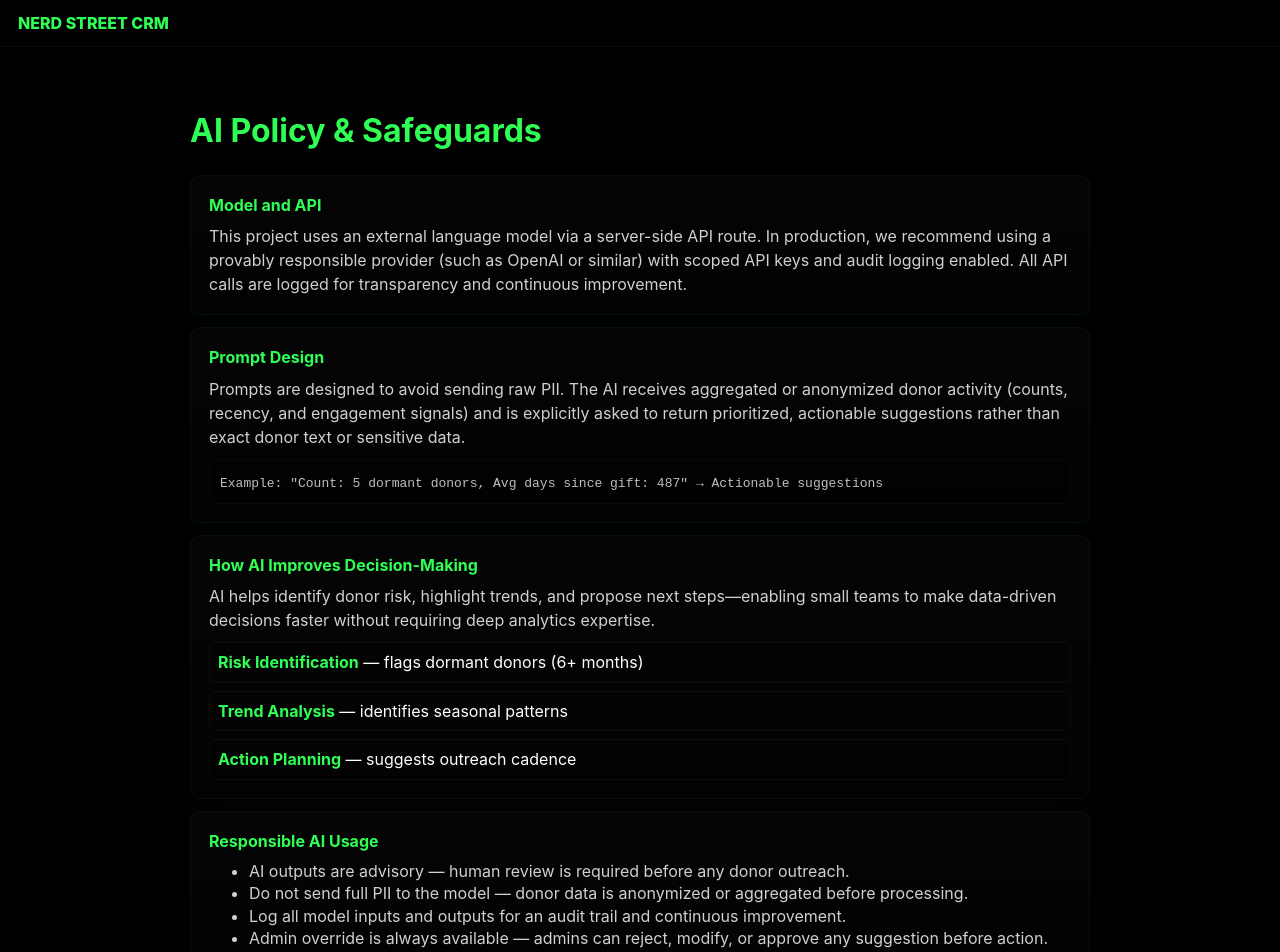
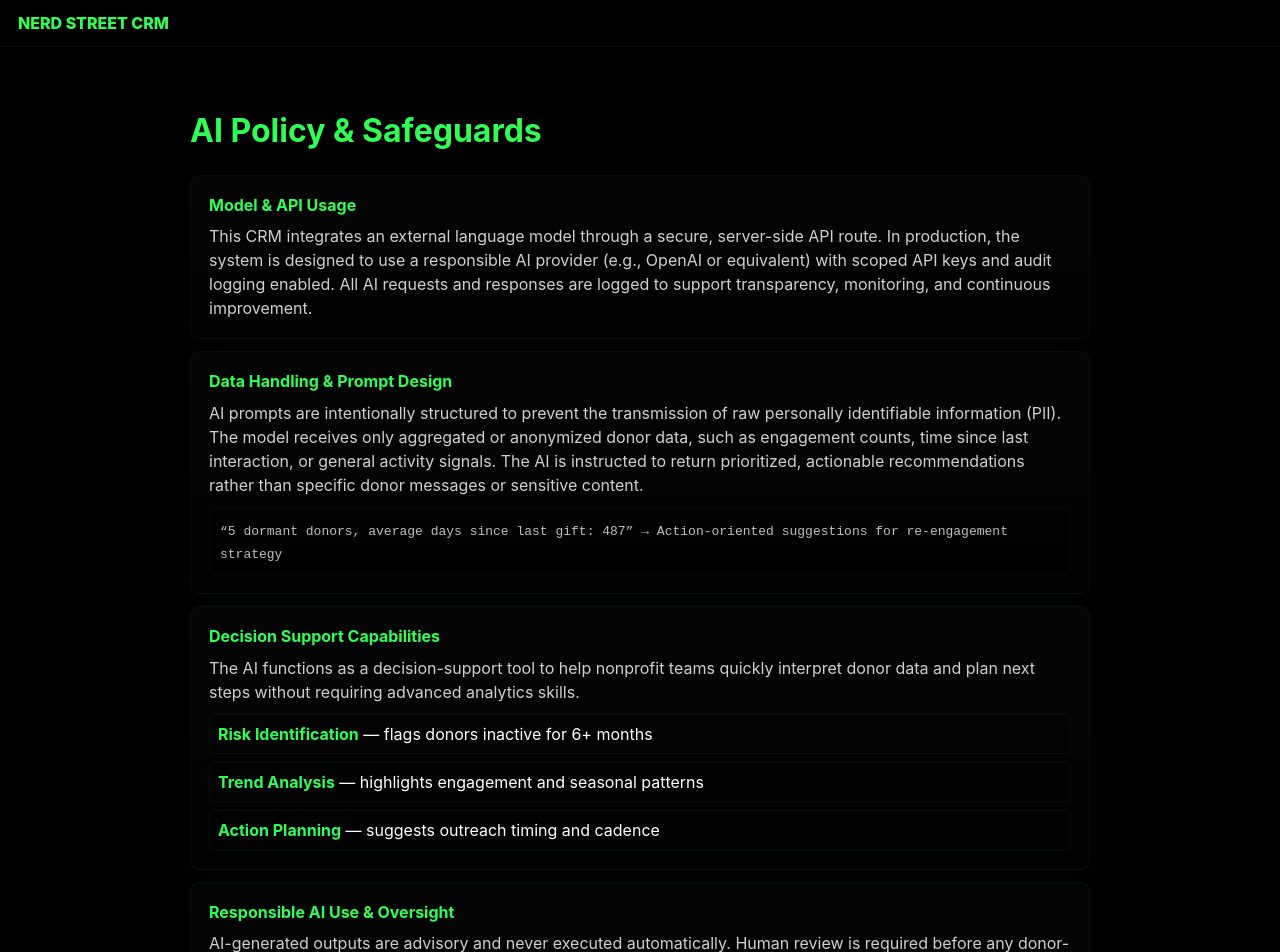
Before and after one commit to Nlewi-glitch089/Nerd-Street-CRM, a Next.js app: page /ai-policy in a window 1280 px wide. Shown: the top 952 px of the page. Built offline with nearby package versions, Linux system fonts and the light colour scheme.

Commit message:
docs: update AI Policy & Safeguards text per request

```diff
--- a/pages/ai-policy.js
+++ b/pages/ai-policy.js
@@ -5,36 +5,37 @@ export default function AIPolicy() {
 
       <div style={{marginTop:12, display:'grid', gap:12}}>
         <div className="card problem-card">
-          <h4 style={{color:'var(--color-neon)'}}>Model and API</h4>
-          <p style={{marginTop:8, color:'#d0d0d0'}}>This project uses an external language model via a server-side API route. In production, we recommend using a provably responsible provider (such as OpenAI or similar) with scoped API keys and audit logging enabled. All API calls are logged for transparency and continuous improvement.</p>
+          <h4 style={{color:'var(--color-neon)'}}>Model & API Usage</h4>
+          <p style={{marginTop:8, color:'#d0d0d0'}}>This CRM integrates an external language model through a secure, server-side API route. In production, the system is designed to use a responsible AI provider (e.g., OpenAI or equivalent) with scoped API keys and audit logging enabled. All AI requests and responses are logged to support transparency, monitoring, and continuous improvement.</p>
         </div>
 
         <div className="card problem-card">
-          <h4 style={{color:'var(--color-neon)'}}>Prompt Design</h4>
-          <p style={{marginTop:8, color:'#d0d0d0'}}>Prompts are designed to avoid sending raw PII. The AI receives aggregated or anonymized donor activity (counts, recency, and engagement signals) and is explicitly asked to return prioritized, actionable suggestions rather than exact donor text or sensitive data.</p>
+          <h4 style={{color:'var(--color-neon)'}}>Data Handling & Prompt Design</h4>
+          <p style={{marginTop:8, color:'#d0d0d0'}}>AI prompts are intentionally structured to prevent the transmission of raw personally identifiable information (PII). The model receives only aggregated or anonymized donor data, such as engagement counts, time since last interaction, or general activity signals. The AI is instructed to return prioritized, actionable recommendations rather than specific donor messages or sensitive content.</p>
           <div style={{marginTop:10, background:'rgba(0,0,0,0.12)', padding:10, borderRadius:6, border:'1px solid rgba(var(--color-neon-rgb),0.04)'}}>
-            <code style={{color:'#bfbfbf'}}>Example: "Count: 5 dormant donors, Avg days since gift: 487" → Actionable suggestions</code>
+            <code style={{color:'#bfbfbf'}}>&ldquo;5 dormant donors, average days since last gift: 487&rdquo; → Action-oriented suggestions for re-engagement strategy</code>
           </div>
         </div>
 
         <div className="card problem-card">
-          <h4 style={{color:'var(--color-neon)'}}>How AI Improves Decision-Making</h4>
-          <p style={{marginTop:8, color:'#d0d0d0'}}>AI helps identify donor risk, highlight trends, and propose next steps—enabling small teams to make data-driven decisions faster without requiring deep analytics expertise.</p>
+          <h4 style={{color:'var(--color-neon)'}}>Decision Support Capabilities</h4>
+          <p style={{marginTop:8, color:'#d0d0d0'}}>The AI functions as a decision-support tool to help nonprofit teams quickly interpret donor data and plan next steps without requiring advanced analytics skills.</p>
           <div style={{marginTop:10, display:'grid', gap:8}}>
-            <div style={{border:'1px solid rgba(var(--color-neon-rgb),0.06)', padding:8, borderRadius:6}}><strong style={{color:'var(--color-neon)'}}>Risk Identification</strong> — flags dormant donors (6+ months)</div>
-            <div style={{border:'1px solid rgba(var(--color-neon-rgb),0.06)', padding:8, borderRadius:6}}><strong style={{color:'var(--color-neon)'}}>Trend Analysis</strong> — identifies seasonal patterns</div>
-            <div style={{border:'1px solid rgba(var(--color-neon-rgb),0.06)', padding:8, borderRadius:6}}><strong style={{color:'var(--color-neon)'}}>Action Planning</strong> — suggests outreach cadence</div>
+            <div style={{border:'1px solid rgba(var(--color-neon-rgb),0.06)', padding:8, borderRadius:6}}><strong style={{color:'var(--color-neon)'}}>Risk Identification</strong> — flags donors inactive for 6+ months</div>
+            <div style={{border:'1px solid rgba(var(--color-neon-rgb),0.06)', padding:8, borderRadius:6}}><strong style={{color:'var(--color-neon)'}}>Trend Analysis</strong> — highlights engagement and seasonal patterns</div>
+            <div style={{border:'1px solid rgba(var(--color-neon-rgb),0.06)', padding:8, borderRadius:6}}><strong style={{color:'var(--color-neon)'}}>Action Planning</strong> — suggests outreach timing and cadence</div>
           </div>
         </div>
 
         <div className="card problem-card">
-          <h4 style={{color:'var(--color-neon)'}}>Responsible AI Usage</h4>
+          <h4 style={{color:'var(--color-neon)'}}>Responsible AI Use & Oversight</h4>
+          <p style={{marginTop:8, color:'#d0d0d0'}}>AI-generated outputs are advisory and never executed automatically. Human review is required before any donor-facing action occurs.</p>
           <ul style={{marginTop:8, color:'#d0d0d0'}}>
-            <li>AI outputs are advisory — human review is required before any donor outreach.</li>
-            <li>Do not send full PII to the model — donor data is anonymized or aggregated before processing.</li>
-            <li>Log all model inputs and outputs for an audit trail and continuous improvement.</li>
-            <li>Admin override is always available — admins can reject, modify, or approve any suggestion before action.</li>
+            <li>No transmission of full PII to the model.</li>
+            <li>Logged inputs and outputs for auditability.</li>
+            <li>Admin-level controls to approve, modify, or reject AI suggestions at any time.</li>
           </ul>
+          <p style={{marginTop:8, color:'#d0d0d0'}}>This approach ensures AI enhances decision-making while maintaining data privacy, accountability, and human oversight.</p>
         </div>
       </div>
     </main>
```
